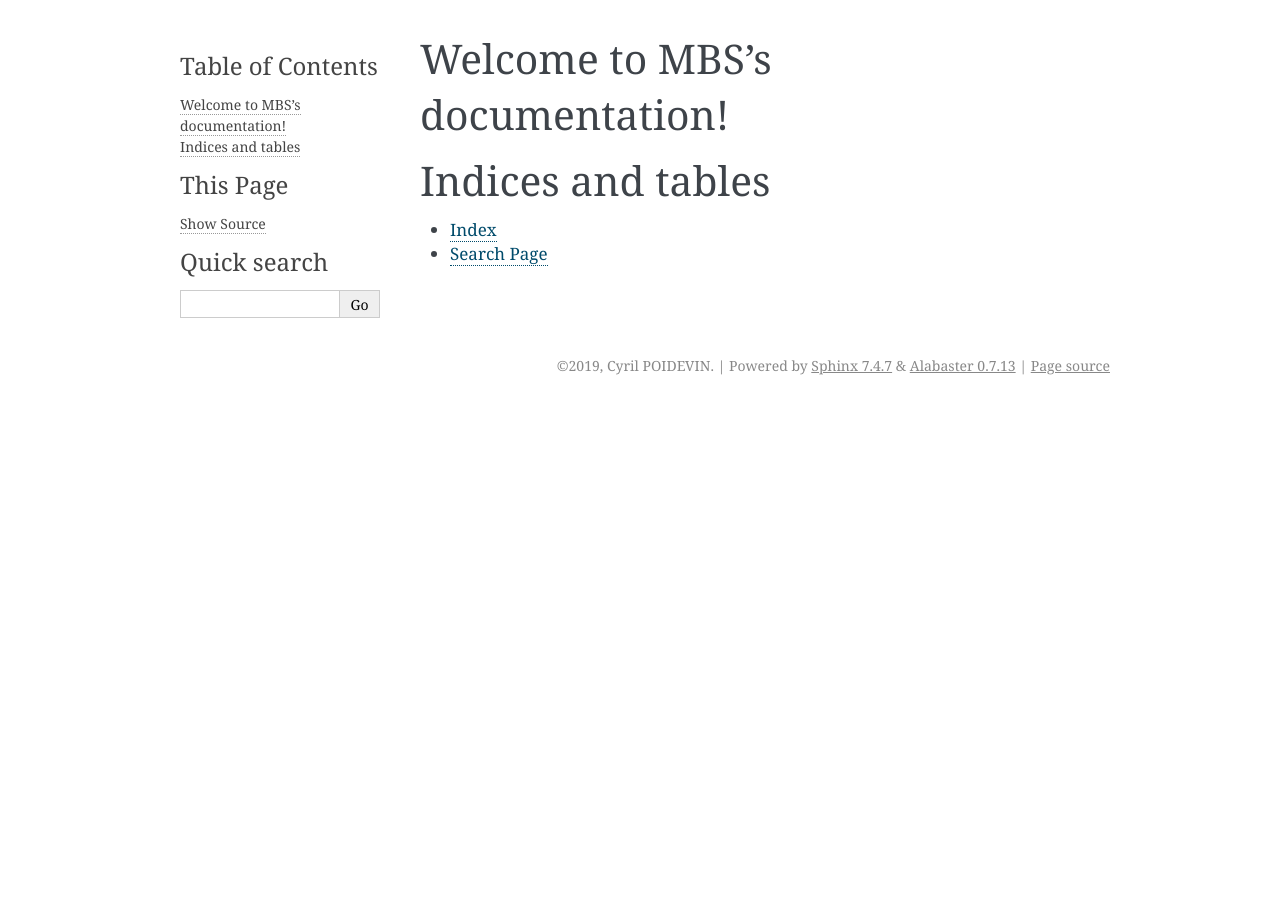
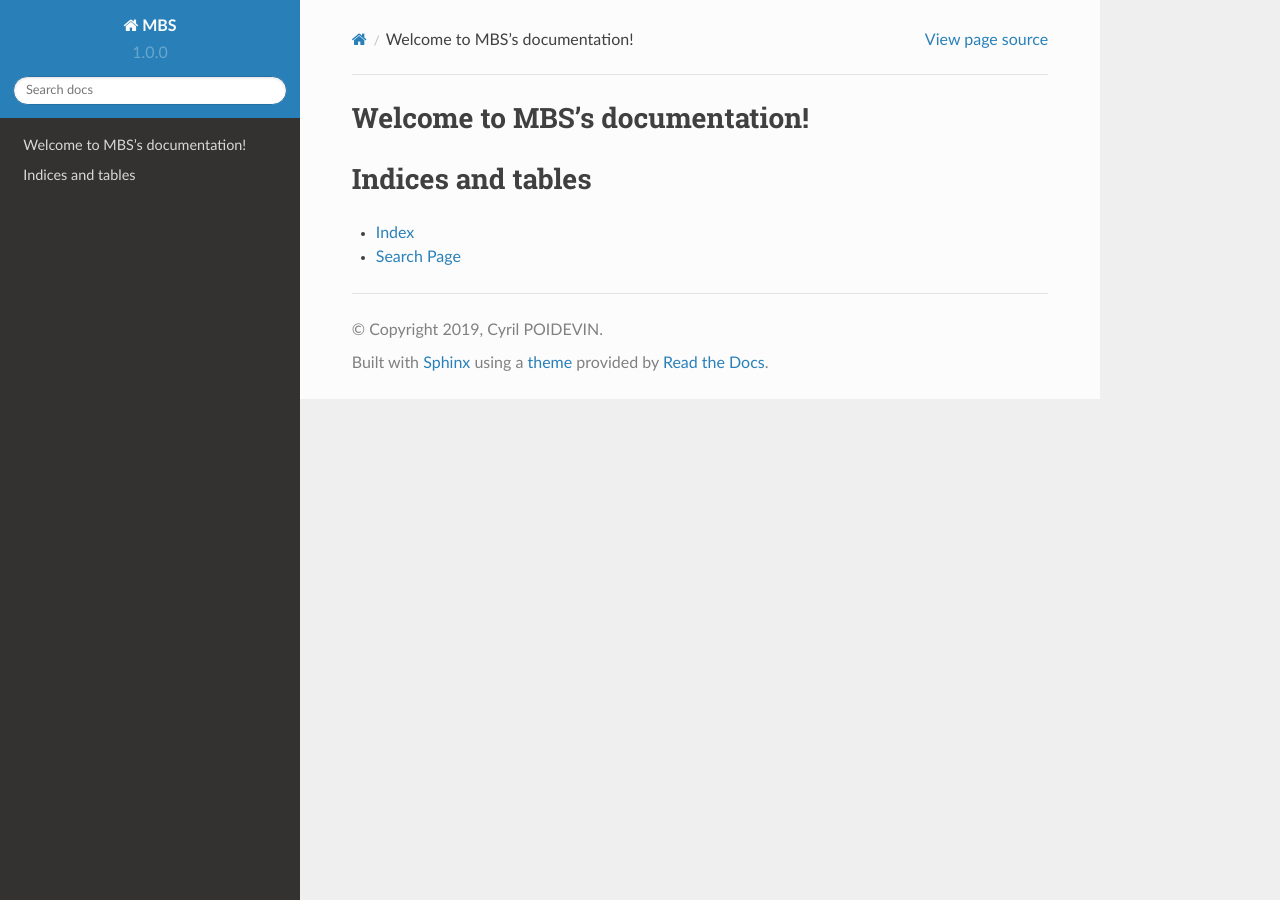
Before and after one commit to Micro-Bus-Service/mbs, a Sphinx documentation site: the page built from docs/index.rst, in a window 1280 px wide. Built offline with Sphinx 7.4.7 and the Read the Docs theme 2.0.0, drawn with Linux system fonts in a browser that asks for light colours; pages that are not in the unit, such as notebooks, are missing from menus; the version number is read from the project's files by our own code.

Commit message:
doc: change theme

```diff
--- a/docs/conf.py
+++ b/docs/conf.py
@@ -46,7 +46,8 @@ master_doc = 'index'
 # The theme to use for HTML and HTML Help pages.  See the documentation for
 # a list of builtin themes.
 #
-html_theme = 'alabaster'
+html_theme = 'sphinx_rtd_theme'
+html_theme_path = [sphinx_rtd_theme.get_html_theme_path()]
 
 # Add any paths that contain custom static files (such as style sheets) here,
 # relative to this directory. They are copied after the builtin static files,
```
